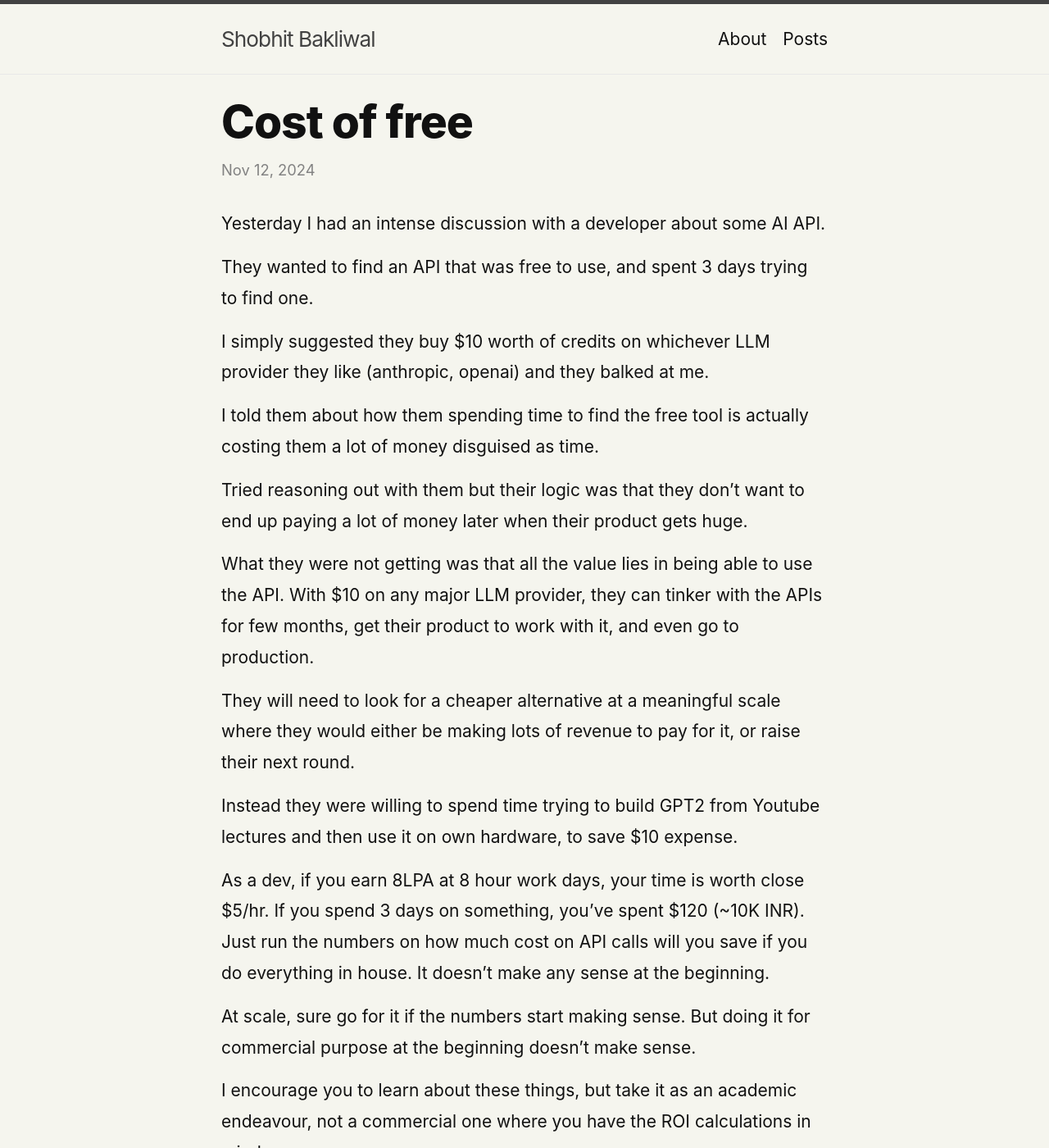
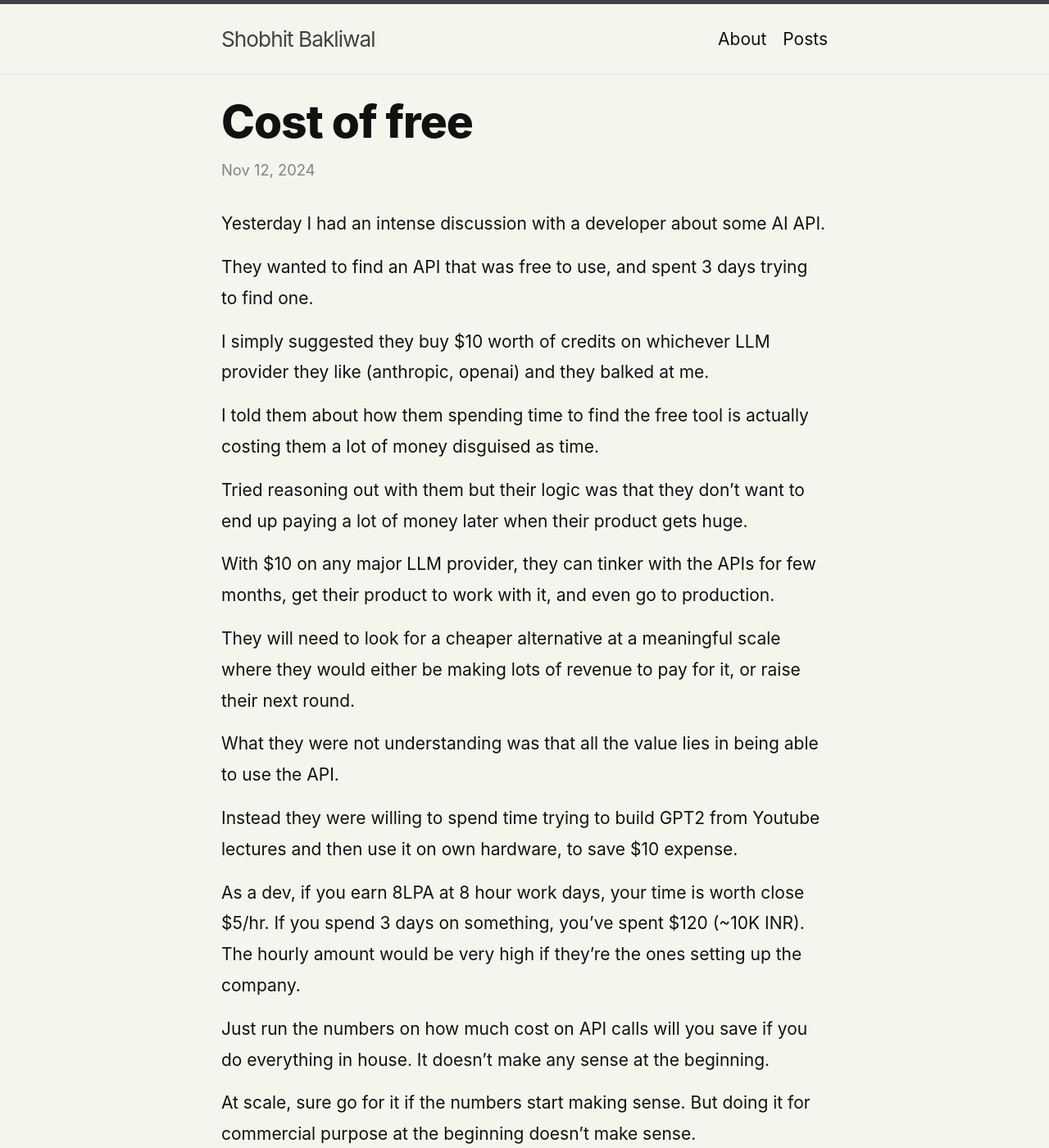
Before and after one commit to shobhitic/shobhitic.github.io, a Jekyll site: the page built from _posts/2024-11-12-cost-of-free.md, in a window 1280 px wide and 1400 px high. Shown: the whole window at 82% size. Built offline with Jekyll 4.4.1, drawn with Linux system fonts in a browser that asks for light colours; comment, search, counter and statistics services are not loaded.

Commit message:
cost of free

```diff
--- a/_posts/2024-11-12-cost-of-free.md
+++ b/_posts/2024-11-12-cost-of-free.md
@@ -13,13 +13,17 @@ I told them about how them spending time to find the free tool is actually costi
 
 Tried reasoning out with them but their logic was that they don't want to end up paying a lot of money later when their product gets huge.
 
-What they were not getting was that all the value lies in being able to use the API. With $10 on any major LLM provider, they can tinker with the APIs for few months, get their product to work with it, and even go to production.
+With $10 on any major LLM provider, they can tinker with the APIs for few months, get their product to work with it, and even go to production.
 
 They will need to look for a cheaper alternative at a meaningful scale where they would either be making lots of revenue to pay for it, or raise their next round.
 
+What they were not understanding was that all the value lies in being able to use the API.
+
 Instead they were willing to spend time trying to build GPT2 from Youtube lectures and then use it on own hardware, to save $10 expense.
 
-As a dev, if you earn 8LPA at 8 hour work days, your time is worth close $5/hr. If you spend 3 days on something, you've spent $120 (~10K INR). Just run the numbers on how much cost on API calls will you save if you do everything in house. It doesn't make any sense at the beginning.
+As a dev, if you earn 8LPA at 8 hour work days, your time is worth close $5/hr. If you spend 3 days on something, you've spent $120 (~10K INR). The hourly amount would be very high if they're the ones setting up the company.
+
+Just run the numbers on how much cost on API calls will you save if you do everything in house. It doesn't make any sense at the beginning.
 
 At scale, sure go for it if the numbers start making sense. But doing it for commercial purpose at the beginning doesn't make sense.
 
```
